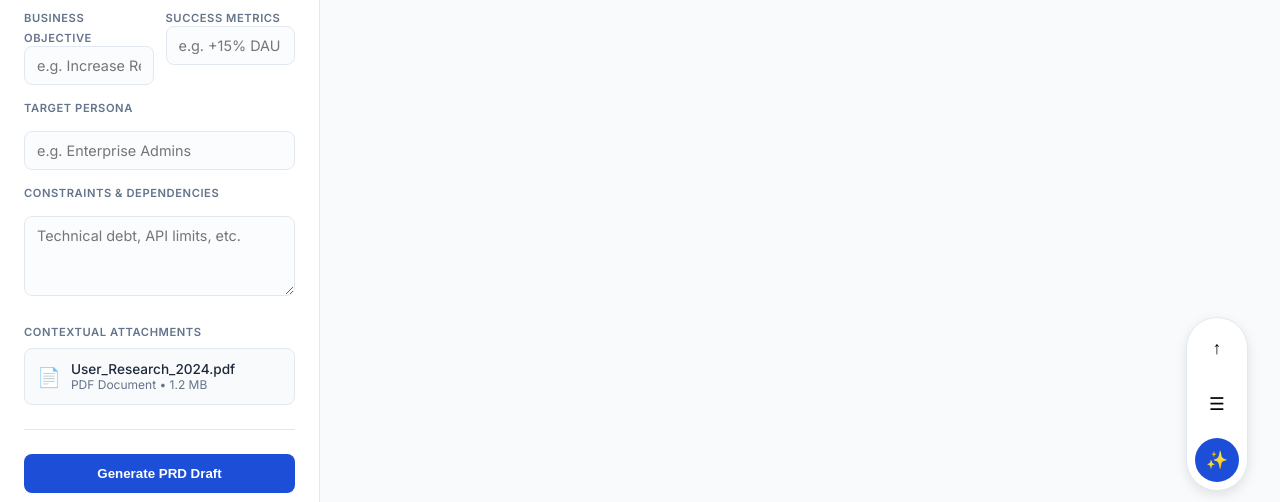
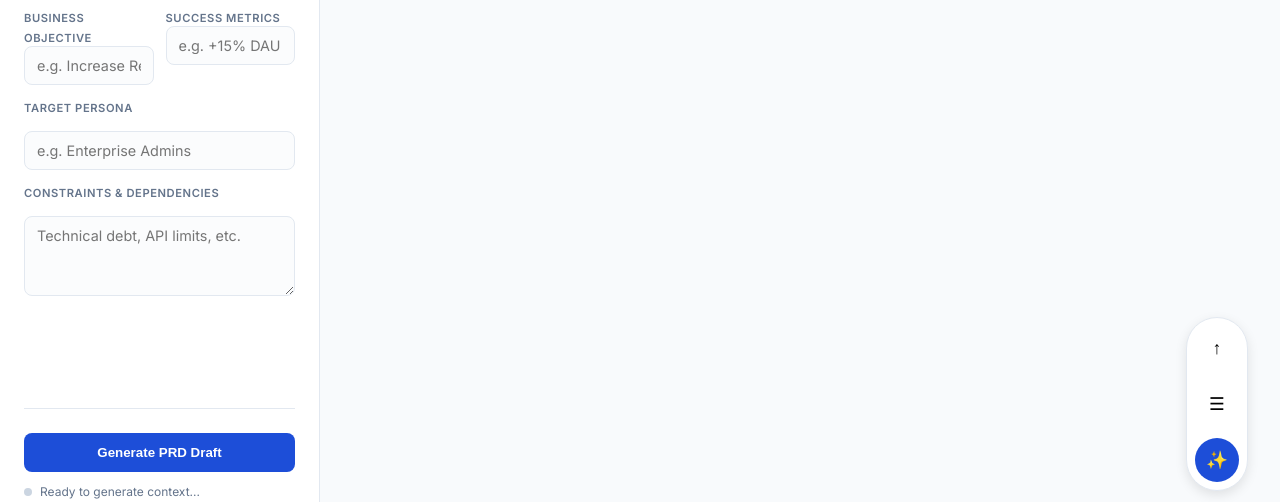
Before and after one commit to Vinodkondaskop/PRD_Generator, a website: page public/index.html in a window 1280 px wide. Shown: the part 277-779 px from the top of the page. Drawn offline with nearby package versions, Linux system fonts and the light colour scheme.

Commit message:
Cleanup: Removed non-functional buttons and mock sidebar sections

```diff
--- a/public/index.html
+++ b/public/index.html
@@ -53,17 +53,6 @@
 
                     <label>CONSTRAINTS & DEPENDENCIES</label>
                     <textarea id="constraints" placeholder="Technical debt, API limits, etc."></textarea>
-                </div>
-
-                <div class="attachments-list">
-                    <label>CONTEXTUAL ATTACHMENTS</label>
-                    <div class="attachment-item">
-                        <div class="icon">📄</div>
-                        <div class="details">
-                            <span class="name">User_Research_2024.pdf</span>
-                            <span class="meta">PDF Document • 1.2 MB</span>
-                        </div>
-                    </div>
                 </div>
 
                 <div class="sidebar-footer">
```
